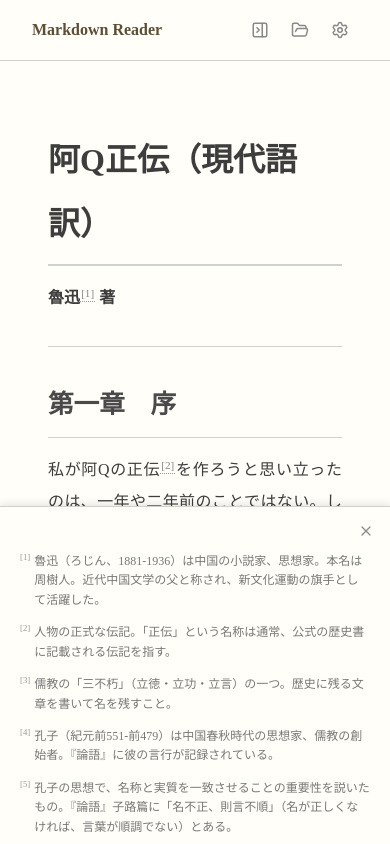
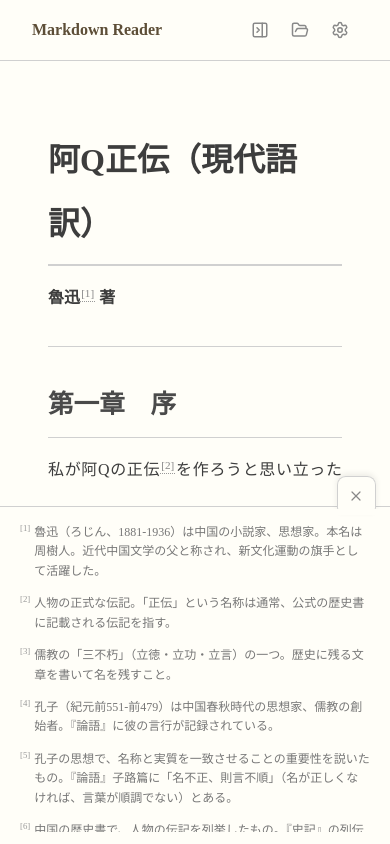
Before and after one commit to Xilorole/markdown-reader, a React (Vite) app: page / in a window 390 px wide. Both pictures are taken after a click on the button 260 px from the left and 30 px from the top of the page. Shown: the top 844 px of the page. Built offline with nearby package versions, Linux system fonts and the light colour scheme.

Commit message:
Refactor FootnotePane and App components for improved mobile layout and styling

```diff
--- a/src/App.tsx
+++ b/src/App.tsx
@@ -181,17 +181,6 @@ export default function App() {
     }
   }, [sidebarVisible, wideMode, mobileMode]);
 
-  // ── Mobile mode: add bottom padding for footnote pane ──
-  useEffect(() => {
-    const el = contentRef.current;
-    if (!el) return;
-    if (sidebarVisible && mobileMode) {
-      el.style.paddingBottom = 'calc(40vh + 2rem)';
-    } else {
-      el.style.paddingBottom = '';
-    }
-  }, [sidebarVisible, mobileMode]);
-
   // Hide tooltip on scroll
   useEffect(() => {
     const handler = () => setTooltip(null);
@@ -236,9 +225,13 @@ export default function App() {
         onOpenSettings={() => setSettingsOpen(true)}
       />
 
-      <main style={{ marginTop: 'var(--header-height)' }}>
+      <main
+        style={{ marginTop: 'var(--header-height)' }}
+        data-mobile={mobileMode || undefined}
+      >
         <ContentArea ref={contentRef} html={html} />
 
+        {(sidebarVisible || !mobileMode) && (
           <FootnotePane
             ref={paneRef}
             visible={sidebarVisible}
@@ -261,6 +254,7 @@ export default function App() {
               }
             }}
           />
+        )}
       </main>
 
       <SelectionMenu
--- a/src/components/FootnotePane/FootnotePane.module.css
+++ b/src/components/FootnotePane/FootnotePane.module.css
@@ -20,51 +20,99 @@
   transition: transform 0.3s ease-out, opacity 0.3s ease-out, visibility 0s 0s;
 }
 
-/* モバイル: 画面下部に表示 */
+/* モバイル: 画面下部に表示（上下分割） */
 .pane[data-mobile='true'] {
+  position: relative;
   top: auto;
-  bottom: 0;
-  left: 0;
-  right: 0;
+  bottom: auto;
+  left: auto;
+  right: auto;
   width: 100%;
   height: 40vh;
   max-height: 400px;
+  min-height: 200px;
   padding: var(--space-md);
-  padding-top: 2.5rem;
-  overflow-y: auto;
-  transform: translateY(100%);
+  display: flex;
+  flex-direction: column;
+  overflow: visible;
+  transform: none;
+  box-shadow: none;
+  transition: none;
+  margin-top: 1.5rem;
+  z-index: 10;
+}
+
+.pane[data-mobile='true']::before {
+  content: '';
+  position: absolute;
+  inset: 0;
   border-top: 1px solid var(--color-border);
-  box-shadow: 0 -2px 8px rgba(0, 0, 0, 0.1);
+  pointer-events: none;
+  z-index: 1;
 }
 
 .pane[data-mobile='true'][data-visible='true'] {
-  transform: translateY(0);
+  transform: none;
 }
 
 .mobileCloseBtn {
   position: absolute;
-  top: 0.5rem;
-  right: 0.5rem;
-  width: 2rem;
-  height: 2rem;
+  top: -1.9rem;
+  right: 0.9rem;
+  width: 2.4rem;
+  height: 2.4rem;
   display: flex;
   align-items: center;
   justify-content: center;
-  background: none;
-  border: none;
+  background: var(--color-bg);
+  border: 1px solid var(--color-border);
+  border-bottom: none;
+  border-radius: 0.55rem 0.55rem 0.4rem 0.4rem;
   color: var(--color-text-muted);
   cursor: pointer;
-  z-index: 20;
-  transition: color var(--transition-fast);
+  z-index: 50;
+  transition: all var(--transition-fast);
+  box-shadow: 0 -2px 6px rgba(0, 0, 0, 0.08);
 }
 
 .mobileCloseBtn:hover {
   color: var(--color-text);
+  background: var(--color-bg-hover);
+}
+
+.mobileCloseBtn::before {
+  content: '';
+  position: absolute;
+  bottom: -1px;
+  left: -10px;
+  right: -10px;
+  height: 6px;
+  background: var(--color-bg);
+  z-index: 49;
+}
+
+.mobileCloseBtn::after {
+  content: '';
+  position: absolute;
+  bottom: -1px;
+  left: -1px;
+  right: -1px;
+  height: 2px;
+  background: var(--color-border);
+  border-radius: 0 0 0.35rem 0.35rem;
+  z-index: 41;
 }
 
 .container {
   position: relative;
   width: 100%;
+}
+
+/* モバイル: スクロールは中身のみ */
+.pane[data-mobile='true'] .container {
+  flex: 1;
+  overflow-y: auto;
+  min-height: 0;
 }
 
 .placeholder {
@@ -120,22 +168,23 @@
 }
 
 .deleteBtn {
-  display: none;
+  display: flex;
+  align-items: center;
+  justify-content: center;
+  flex-shrink: 0;
   cursor: pointer;
   color: #BBB;
-  font-size: 0.6rem;
-  padding: 0.1rem 0.2rem;
+  width: 1.5rem;
+  height: 1.5rem;
+  padding: 0;
   background: none;
   border: none;
-  line-height: 1;
+  margin-left: var(--space-xs);
+  transition: color var(--transition-fast);
 }
 
 .deleteBtn:hover {
   color: var(--color-text-muted);
-}
-
-.footnoteItem[data-ai='true']:hover .deleteBtn {
-  display: inline-flex;
 }
 
 .streamingCursor {
--- a/src/components/FootnotePane/FootnotePane.tsx
+++ b/src/components/FootnotePane/FootnotePane.tsx
@@ -163,20 +163,20 @@ export const FootnotePane = forwardRef<FootnotePaneHandle, FootnotePaneProps>(
               >
                 <div className={styles.footnoteNum}>
                   [{isAi ? '*' : id}]
-                  {isAi && !isLoading && (
-                    <button
-                      className={styles.deleteBtn}
-                      onClick={(e) => { e.stopPropagation(); onRemoveAi(id); }}
-                      aria-label="注釈を削除"
-                    >
-                      <IconClose size={10} />
-                    </button>
-                  )}
                 </div>
                 <div className={styles.footnoteText}>
                   {isLoading && !text ? <ShimmerPlaceholder /> : text}
                   {isLoading && text && <span className={styles.streamingCursor}>▋</span>}
                 </div>
+                {isAi && !isLoading && (
+                  <button
+                    className={styles.deleteBtn}
+                    onClick={(e) => { e.stopPropagation(); onRemoveAi(id); }}
+                    aria-label="注釈を削除"
+                  >
+                    <IconClose size={12} />
+                  </button>
+                )}
               </div>
             );
           })}
--- a/src/index.css
+++ b/src/index.css
@@ -40,3 +40,17 @@ html {
 ::-webkit-scrollbar-thumb:hover {
   background: var(--color-scrollbar-hover);
 }
+
+/* Mobile layout: split main into top and bottom */
+main[data-mobile='true'] {
+  display: flex;
+  flex-direction: column;
+  height: calc(100vh - var(--header-height));
+  overflow: hidden;
+}
+
+main[data-mobile='true']> :first-child {
+  flex: 1;
+  overflow-y: auto;
+  min-height: 0;
+}
```
Lines whose indentation alone changed are shown as unchanged.
